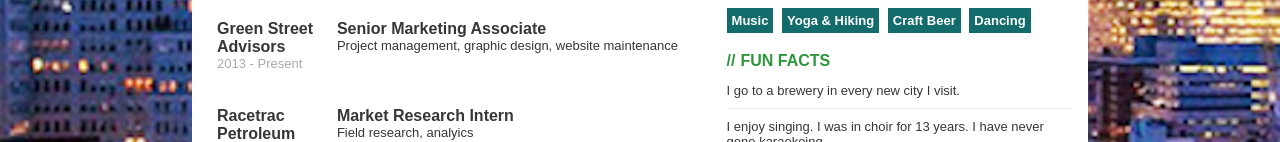
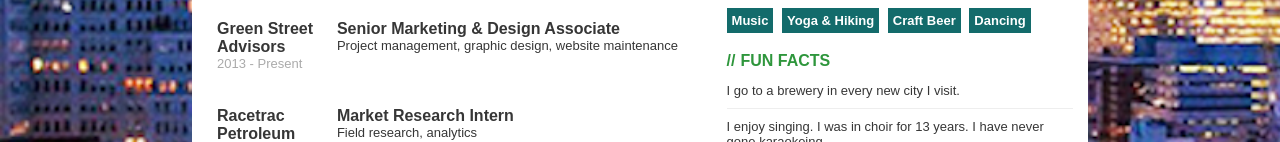
Before and after one commit to meensba/AboutMeena, a plain HTML site: page index.html in a window 1280 px wide. Shown: the part 658-800 px from the top of the page. Drawn offline with Linux system fonts and the light colour scheme.

Commit message:
Update index.html

```diff
--- a/index.html
+++ b/index.html
@@ -103,7 +103,7 @@
             </div>
             <div class="experienceRight">
               <p>
-                <span class="profession">Senior Marketing Associate</span>
+                <span class="profession">Senior Marketing & Design Associate</span>
                 <br>
                 <span class="description">Project management, graphic design, website maintenance</span>
               </p>
@@ -121,7 +121,7 @@
               <p>
                 <span class="profession">Market Research Intern</span>
                 <br>
-                <span class="description">Field research, analyics</span>
+                <span class="description">Field research, analytics</span>
               </p>
             </div>
           </li>
```
